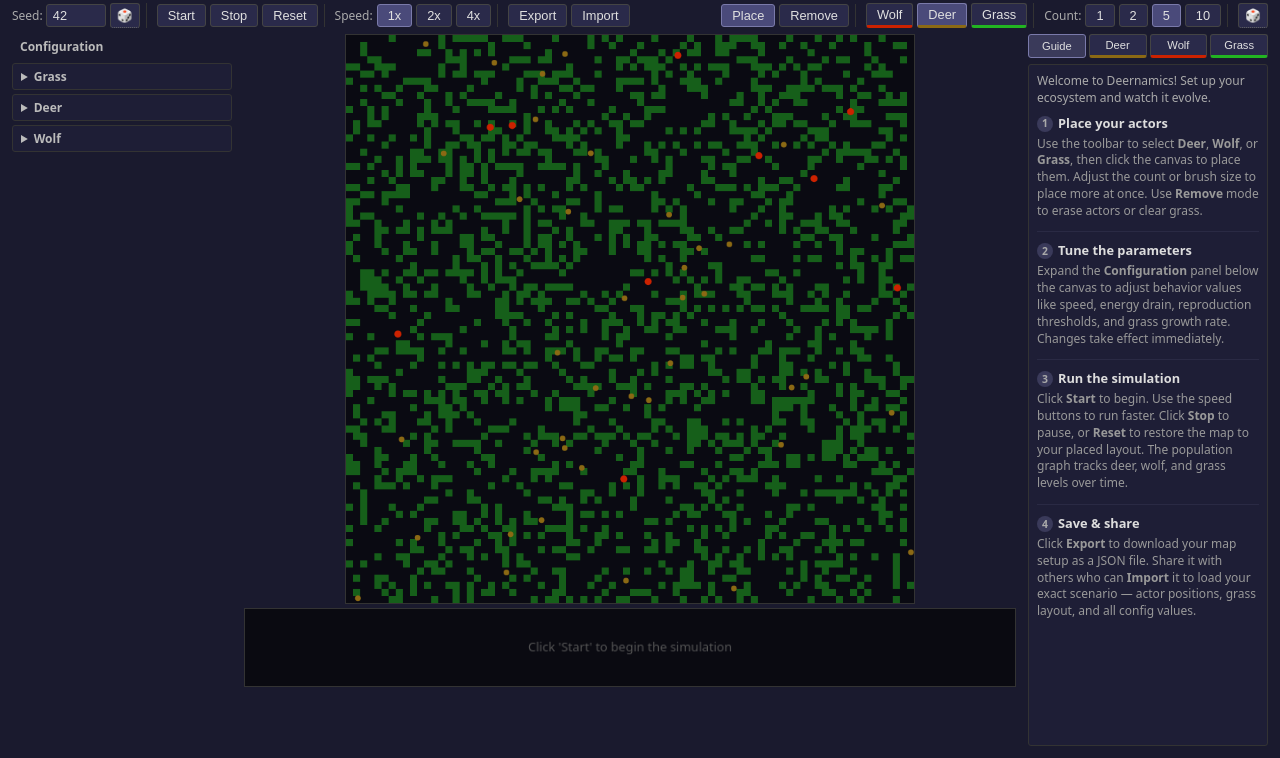
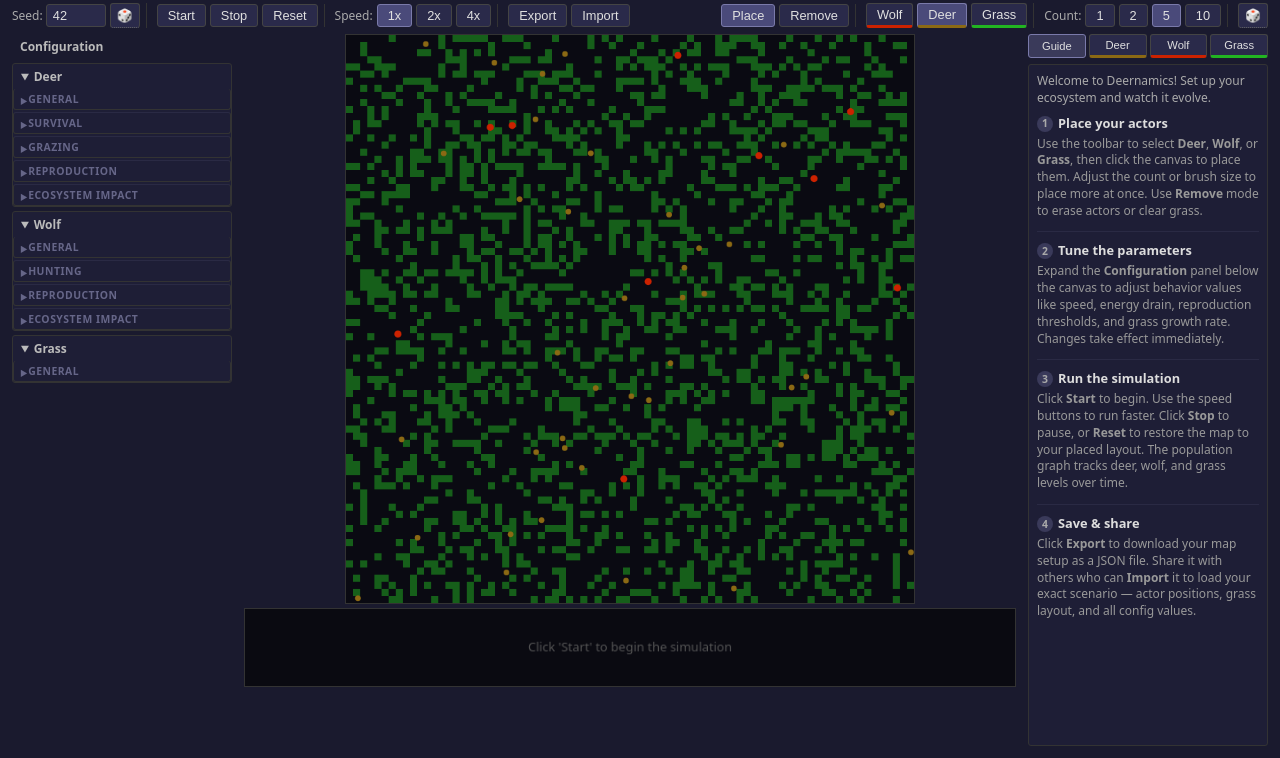
Before and after one commit to cameron-mcateer/deernamics, a website built with Vite: page index.html in a window 1280 px wide. Shown: the part 42-800 px from the top of the page. Built offline with nearby package versions, Linux system fonts and the light colour scheme.

Commit message:
reorganize configs into categories

```diff
--- a/src/style.css
+++ b/src/style.css
@@ -174,8 +174,43 @@ label {
   font-size: 0.75rem;
 }
 
+#config-panel .config-category-group {
+  border-top: 1px solid #2a2a44;
+  margin-top: 2px;
+}
+
+#config-panel .config-category-group:first-of-type {
+  border-top: none;
+  margin-top: 0;
+}
+
+#config-panel .config-category {
+  padding: 3px 6px;
+  font-size: 0.65rem;
+  font-weight: bold;
+  color: #668;
+  text-transform: uppercase;
+  letter-spacing: 0.5px;
+  cursor: pointer;
+  list-style: none;
+}
+
+#config-panel .config-category::-webkit-details-marker {
+  display: none;
+}
+
+#config-panel .config-category::before {
+  content: '\25b6 ';
+  font-size: 0.5rem;
+  vertical-align: middle;
+}
+
+#config-panel .config-category-group[open] > .config-category::before {
+  content: '\25bc ';
+}
+
 #config-panel .config-section {
-  padding: 4px 6px;
+  padding: 2px 6px;
   display: flex;
   flex-direction: column;
   gap: 2px;
--- a/src/ui/controls.ts
+++ b/src/ui/controls.ts
@@ -133,9 +133,9 @@ export function createConfigPanel(
   const inputMap: InputEntry[] = [];
 
   const sectionDefs = [
-    { label: 'Grass', prefix: 'grass' },
     { label: 'Deer', prefix: 'deer' },
     { label: 'Wolf', prefix: 'wolf' },
+    { label: 'Grass', prefix: 'grass' },
   ] as const;
 
   function getSection(prefix: string): Record<string, number> {
@@ -143,24 +143,11 @@ export function createConfigPanel(
     return cfg[prefix as keyof typeof cfg] as unknown as Record<string, number>;
   }
 
-  const config = getConfig();
-  for (const sectionDef of sectionDefs) {
-    const details = document.createElement('details');
-    const sum = document.createElement('summary');
-    sum.textContent = sectionDef.label;
-    details.appendChild(sum);
-
-    const grid = document.createElement('div');
-    grid.className = 'config-section';
-
-    const initialObj = config[sectionDef.prefix as keyof typeof config] as unknown as Record<string, number>;
-    for (const [key, val] of Object.entries(initialObj)) {
-      if (typeof val !== 'number') continue;
-
+  function createField(prefix: string, key: string, val: number) {
     const field = document.createElement('div');
     field.className = 'config-field';
 
-      const meta = FIELD_META[sectionDef.prefix]?.[key];
+    const meta = FIELD_META[prefix]?.[key];
 
     const label = document.createElement('label');
     label.textContent = meta?.label ?? key;
@@ -173,7 +160,6 @@ export function createConfigPanel(
     input.type = 'number';
     input.value = String(val);
     input.step = val < 1 ? '0.01' : val < 10 ? '0.5' : '1';
-      const prefix = sectionDef.prefix;
     const applyValue = () => {
       const v = parseFloat(input.value);
       if (!isNaN(v)) {
@@ -187,11 +173,51 @@ export function createConfigPanel(
     allInputs.push(input);
     inputMap.push({ input, prefix, key });
     field.append(label, input);
-      grid.appendChild(field);
+    return field;
   }
 
-    details.appendChild(grid);
-    wrapper.appendChild(details);
+  const config = getConfig();
+  for (const sectionDef of sectionDefs) {
+    const section = document.createElement('details');
+    section.open = true;
+    const sum = document.createElement('summary');
+    sum.textContent = sectionDef.label;
+    section.appendChild(sum);
+
+    const initialObj = config[sectionDef.prefix as keyof typeof config] as unknown as Record<string, number>;
+    const sectionMeta = FIELD_META[sectionDef.prefix] ?? {};
+
+    // Group fields by category
+    const groups = new Map<string, Array<[string, number]>>();
+    for (const [key, val] of Object.entries(initialObj)) {
+      if (typeof val !== 'number') continue;
+      const category = sectionMeta[key]?.category ?? '';
+      if (!groups.has(category)) groups.set(category, []);
+      groups.get(category)!.push([key, val]);
+    }
+
+    for (const [category, fields] of groups) {
+      const grid = document.createElement('div');
+      grid.className = 'config-section';
+      for (const [key, val] of fields) {
+        grid.appendChild(createField(sectionDef.prefix, key, val));
+      }
+
+      if (category) {
+        const catDetails = document.createElement('details');
+        catDetails.className = 'config-category-group';
+        const catSum = document.createElement('summary');
+        catSum.className = 'config-category';
+        catSum.textContent = category;
+        catDetails.appendChild(catSum);
+        catDetails.appendChild(grid);
+        section.appendChild(catDetails);
+      } else {
+        section.appendChild(grid);
+      }
+    }
+
+    wrapper.appendChild(section);
   }
 
   container.appendChild(wrapper);
--- a/src/ui/field-meta.ts
+++ b/src/ui/field-meta.ts
@@ -1,57 +1,66 @@
-export type FieldMeta = { label: string; tooltip: string };
+export type FieldMeta = { label: string; tooltip: string; category?: string };
 
 export const FIELD_META: Record<string, Record<string, FieldMeta>> = {
   grass: {
-    maxLevel: { label: 'Max Level', tooltip: 'Maximum grass level a cell can reach' },
-    growthRatePerTick: { label: 'Growth Rate', tooltip: 'Amount of grass added per tick to cells that have grass' },
+    maxLevel: { label: 'Max Level', tooltip: 'Maximum grass level a cell can reach', category: 'General' },
+    growthRatePerTick: { label: 'Growth Rate', tooltip: 'Amount of grass added per tick to cells that have grass', category: 'General' },
   },
   deer: {
-    maxCount: { label: 'Max Population', tooltip: 'Hard cap on total deer. Reproduction blocked at this limit' },
-    initialCount: { label: 'Initial Count', tooltip: 'Number of deer placed on first load' },
-    speed: { label: 'Speed', tooltip: 'Base movement speed in pixels per tick' },
-    passiveDrainPerTick: { label: 'Passive Drain', tooltip: 'Energy lost per tick regardless of activity' },
-    movementDrainMultiplier: { label: 'Movement Drain', tooltip: 'Additional energy lost per pixel moved' },
-    fleeDrainMultiplier: { label: 'Flee Drain Multiplier', tooltip: 'Multiplier on movement drain when fleeing wolves' },
-    startGrazeLevel: { label: 'Start Graze At', tooltip: 'Energy threshold below which deer begin grazing' },
-    stopGrazeLevel: { label: 'Stop Graze At', tooltip: 'Energy level at which deer stop grazing' },
-    grazeRate: { label: 'Graze Rate', tooltip: 'Grass level consumed per tick while grazing' },
-    grazeEnergyGain: { label: 'Graze Energy Gain', tooltip: 'Energy gained per tick while grazing on a cell with grass' },
-    grazePreserveThreshold: { label: 'Preserve Threshold %', tooltip: 'Won\'t consume cells at or below this grass % if better grass is nearby' },
-    fearRadius: { label: 'Fear Radius', tooltip: 'Distance (px) at which wolves trigger flee behavior' },
-    viewRadius: { label: 'View Radius', tooltip: 'Distance (px) deer can see peers, grass, and threats' },
-    flockThreshold: { label: 'Flock Threshold', tooltip: 'Avg squared distance to peers above which deer flock together' },
-    reproduceThreshold: { label: 'Reproduce At', tooltip: 'Energy must exceed this to enter reproduce mode' },
-    reproduceDrain: { label: 'Reproduce Cost', tooltip: 'Energy drained from each parent on reproduction' },
-    reproduceRadius: { label: 'Reproduce Radius', tooltip: 'Distance (px) partners must be within to reproduce' },
-    reproductionCooldownTicks: { label: 'Reproduce Cooldown', tooltip: 'Ticks after reproduction before the deer can reproduce again' },
-    trampleRadius: { label: 'Trample Radius', tooltip: 'Distance (px) over which deer density is measured for trampling' },
-    trampleSuppressThreshold: { label: 'Trample Suppress At', tooltip: 'Deer count within radius at which grass growth begins to slow' },
-    trampleDamageThreshold: { label: 'Trample Damage At', tooltip: 'Deer count within radius at which grass is actively destroyed' },
-    trampleDamageRate: { label: 'Trample Damage Rate', tooltip: 'Grass level lost per tick per deer above the damage threshold' },
+    // General
+    maxCount: { label: 'Max Population', tooltip: 'Hard cap on total deer. Reproduction blocked at this limit', category: 'General' },
+    initialCount: { label: 'Initial Count', tooltip: 'Number of deer placed on first load', category: 'General' },
+    speed: { label: 'Speed', tooltip: 'Base movement speed in pixels per tick', category: 'General' },
+    passiveDrainPerTick: { label: 'Passive Drain', tooltip: 'Energy lost per tick regardless of activity', category: 'General' },
+    movementDrainMultiplier: { label: 'Movement Drain', tooltip: 'Additional energy lost per pixel moved', category: 'General' },
+    viewRadius: { label: 'View Radius', tooltip: 'Distance (px) deer can see peers, grass, and threats', category: 'General' },
+    flockThreshold: { label: 'Flock Threshold', tooltip: 'Avg squared distance to peers above which deer flock together', category: 'General' },
+    // Reproduction
+    reproduceThreshold: { label: 'Reproduce At', tooltip: 'Energy must exceed this to enter reproduce mode', category: 'Reproduction' },
+    reproduceDrain: { label: 'Reproduce Cost', tooltip: 'Energy drained from each parent on reproduction', category: 'Reproduction' },
+    reproduceRadius: { label: 'Reproduce Radius', tooltip: 'Distance (px) partners must be within to reproduce', category: 'Reproduction' },
+    reproductionCooldownTicks: { label: 'Reproduce Cooldown', tooltip: 'Ticks after reproduction before the deer can reproduce again', category: 'Reproduction' },
+    // Grazing
+    startGrazeLevel: { label: 'Start Graze At', tooltip: 'Energy threshold below which deer begin grazing', category: 'Grazing' },
+    stopGrazeLevel: { label: 'Stop Graze At', tooltip: 'Energy level at which deer stop grazing', category: 'Grazing' },
+    grazeRate: { label: 'Graze Rate', tooltip: 'Grass level consumed per tick while grazing', category: 'Grazing' },
+    grazeEnergyGain: { label: 'Graze Energy Gain', tooltip: 'Energy gained per tick while grazing on a cell with grass', category: 'Grazing' },
+    grazePreserveThreshold: { label: 'Preserve Threshold %', tooltip: 'Won\'t consume cells at or below this grass % if better grass is nearby', category: 'Grazing' },
+    // Ecosystem Impact
+    trampleRadius: { label: 'Trample Radius', tooltip: 'Distance (px) over which deer density is measured for trampling', category: 'Ecosystem Impact' },
+    trampleSuppressThreshold: { label: 'Trample Suppress At', tooltip: 'Deer count within radius at which grass growth begins to slow', category: 'Ecosystem Impact' },
+    trampleDamageThreshold: { label: 'Trample Damage At', tooltip: 'Deer count within radius at which grass is actively destroyed', category: 'Ecosystem Impact' },
+    trampleDamageRate: { label: 'Trample Damage Rate', tooltip: 'Grass level lost per tick per deer above the damage threshold', category: 'Ecosystem Impact' },
+    // Survival
+    fearRadius: { label: 'Fear Radius', tooltip: 'Distance (px) at which wolves trigger flee behavior', category: 'Survival' },
+    fleeDrainMultiplier: { label: 'Flee Drain Multiplier', tooltip: 'Multiplier on movement drain when fleeing wolves', category: 'Survival' },
   },
   wolf: {
-    maxCount: { label: 'Max Population', tooltip: 'Hard cap on total wolves. Reproduction blocked at this limit' },
-    initialCount: { label: 'Initial Count', tooltip: 'Number of wolves placed on first load' },
-    speed: { label: 'Speed', tooltip: 'Base movement speed in pixels per tick' },
-    passiveDrainPerTick: { label: 'Passive Drain', tooltip: 'Energy lost per tick regardless of activity' },
-    movementDrainMultiplier: { label: 'Movement Drain', tooltip: 'Additional energy lost per pixel moved' },
-    huntDrainMultiplier: { label: 'Hunt Drain Multiplier', tooltip: 'Multiplier on movement drain when actively hunting' },
-    startHuntLevel: { label: 'Start Hunt At', tooltip: 'Energy threshold below which wolves begin hunting' },
-    stopHuntLevel: { label: 'Stop Hunt At', tooltip: 'Energy level at which wolves stop hunting' },
-    catchRadius: { label: 'Catch Radius', tooltip: 'Distance (px) at which a wolf kills a deer instantly' },
-    huntEnergyGain: { label: 'Hunt Energy Gain', tooltip: 'Energy gained per deer killed' },
-    viewRadius: { label: 'View Radius', tooltip: 'Distance (px) wolves can see deer and peers' },
-    flockThreshold: { label: 'Flock Threshold', tooltip: 'Avg squared distance to peers above which wolves flock together' },
-    reproduceThreshold: { label: 'Reproduce At', tooltip: 'Energy must exceed this to enter reproduce mode' },
-    reproduceDrain: { label: 'Reproduce Cost', tooltip: 'Energy drained from each parent on reproduction' },
-    reproduceRadius: { label: 'Reproduce Radius', tooltip: 'Distance (px) partners must be within to reproduce' },
-    reproductionCooldownTicks: { label: 'Reproduce Cooldown', tooltip: 'Ticks after reproduction before the wolf can reproduce again' },
-    grassSlowThreshold: { label: 'Grass Slow Threshold', tooltip: 'Grass level above which wolves begin to slow down' },
-    grassSlowFactor: { label: 'Grass Slow Factor', tooltip: 'Speed multiplier at maximum grass level (lower = slower)' },
-    fertilizeRadius: { label: 'Fertilize Radius', tooltip: 'Distance (px) over which wolf density is measured for grass fertilization' },
-    fertilizeThreshold: { label: 'Fertilize At', tooltip: 'Wolf count within radius needed to trigger fertilization effects' },
-    fertilizeSpreadChance: { label: 'Spread Chance', tooltip: 'Per-tick probability of seeding grass on an empty cell per wolf above threshold' },
-    fertilizeBoost: { label: 'Growth Boost', tooltip: 'Extra grass level added per tick per wolf on cells that already have grass' },
+    // General
+    maxCount: { label: 'Max Population', tooltip: 'Hard cap on total wolves. Reproduction blocked at this limit', category: 'General' },
+    initialCount: { label: 'Initial Count', tooltip: 'Number of wolves placed on first load', category: 'General' },
+    speed: { label: 'Speed', tooltip: 'Base movement speed in pixels per tick', category: 'General' },
+    passiveDrainPerTick: { label: 'Passive Drain', tooltip: 'Energy lost per tick regardless of activity', category: 'General' },
+    movementDrainMultiplier: { label: 'Movement Drain', tooltip: 'Additional energy lost per pixel moved', category: 'General' },
+    viewRadius: { label: 'View Radius', tooltip: 'Distance (px) wolves can see deer and peers', category: 'General' },
+    flockThreshold: { label: 'Flock Threshold', tooltip: 'Avg squared distance to peers above which wolves flock together', category: 'General' },
+    // Hunting
+    huntDrainMultiplier: { label: 'Hunt Drain Multiplier', tooltip: 'Multiplier on movement drain when actively hunting', category: 'Hunting' },
+    startHuntLevel: { label: 'Start Hunt At', tooltip: 'Energy threshold below which wolves begin hunting', category: 'Hunting' },
+    stopHuntLevel: { label: 'Stop Hunt At', tooltip: 'Energy level at which wolves stop hunting', category: 'Hunting' },
+    catchRadius: { label: 'Catch Radius', tooltip: 'Distance (px) at which a wolf kills a deer instantly', category: 'Hunting' },
+    huntEnergyGain: { label: 'Hunt Energy Gain', tooltip: 'Energy gained per deer killed', category: 'Hunting' },
+    grassSlowThreshold: { label: 'Grass Slow Threshold', tooltip: 'Grass level above which wolves begin to slow down', category: 'Hunting' },
+    grassSlowFactor: { label: 'Grass Slow Factor', tooltip: 'Speed multiplier at maximum grass level (lower = slower)', category: 'Hunting' },
+    // Reproduction
+    reproduceThreshold: { label: 'Reproduce At', tooltip: 'Energy must exceed this to enter reproduce mode', category: 'Reproduction' },
+    reproduceDrain: { label: 'Reproduce Cost', tooltip: 'Energy drained from each parent on reproduction', category: 'Reproduction' },
+    reproduceRadius: { label: 'Reproduce Radius', tooltip: 'Distance (px) partners must be within to reproduce', category: 'Reproduction' },
+    reproductionCooldownTicks: { label: 'Reproduce Cooldown', tooltip: 'Ticks after reproduction before the wolf can reproduce again', category: 'Reproduction' },
+    // Ecosystem Impact
+    fertilizeRadius: { label: 'Fertilize Radius', tooltip: 'Distance (px) over which wolf density is measured for grass fertilization', category: 'Ecosystem Impact' },
+    fertilizeThreshold: { label: 'Fertilize At', tooltip: 'Wolf count within radius needed to trigger fertilization effects', category: 'Ecosystem Impact' },
+    fertilizeSpreadChance: { label: 'Spread Chance', tooltip: 'Per-tick probability of seeding grass on an empty cell per wolf above threshold', category: 'Ecosystem Impact' },
+    fertilizeBoost: { label: 'Growth Boost', tooltip: 'Extra grass level added per tick per wolf on cells that already have grass', category: 'Ecosystem Impact' },
   },
 };
 
@@ -63,5 +72,8 @@ export function getFieldLabel(ref: string): string {
 
 export function getFieldTooltip(ref: string): string {
   const [section, key] = ref.split('.');
-  return FIELD_META[section]?.[key]?.tooltip ?? '';
+  const meta = FIELD_META[section]?.[key];
+  if (!meta) return '';
+  if (meta.category) return `${meta.category} > ${meta.tooltip}`;
+  return meta.tooltip;
 }
```
Lines whose indentation alone changed are shown as unchanged.
